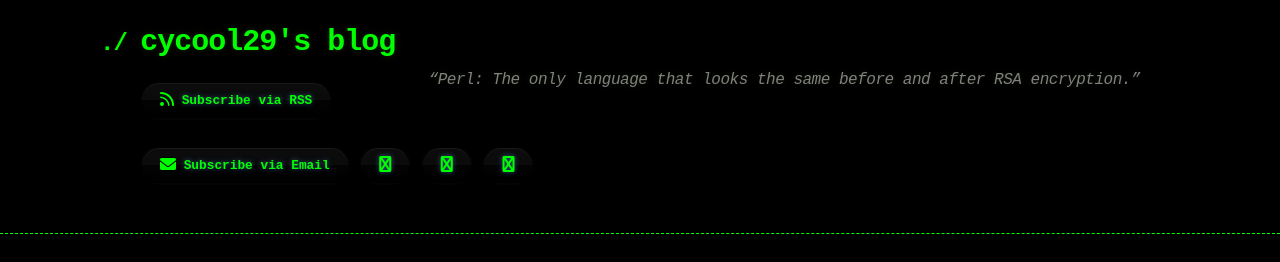
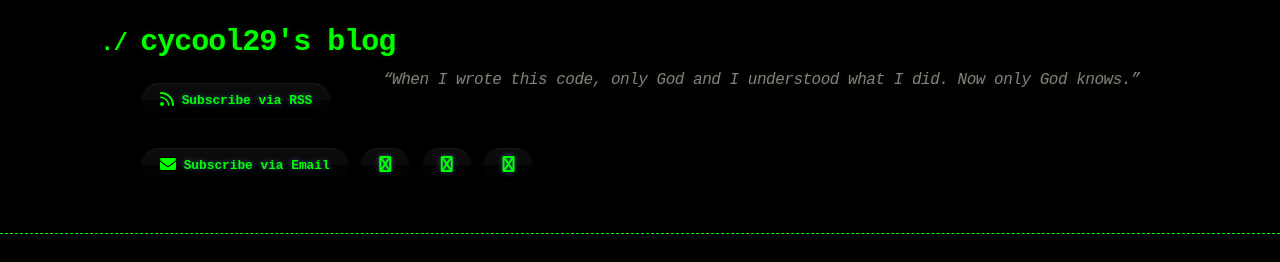
Before and after one commit to cycool29/cycool29.github.io, a Jekyll site: the page built from index.md, in a window 1280 px wide and 900 px high. Shown: the top 262 px of the window. Built offline with Jekyll 4.4.1, drawn with Linux system fonts in a browser that asks for light colours; a style sheet for code colours, icons or effects is not loaded.

Commit message:
Update quotes

```diff
--- a/_config.yml
+++ b/_config.yml
@@ -1,5 +1,5 @@
 title: cycool29's blog
-description: "“Perl: The only language that looks the same before and after RSA encryption.” "
+description: "“When I wrote this code, only God and I understood what I did. Now only God knows.” "
 bio: A high school student. Intermediate in Python, Git, Bash. Learning JavaScript. He/Him. "
 author: cycool29
 url: https://cycool29.github.io
```
